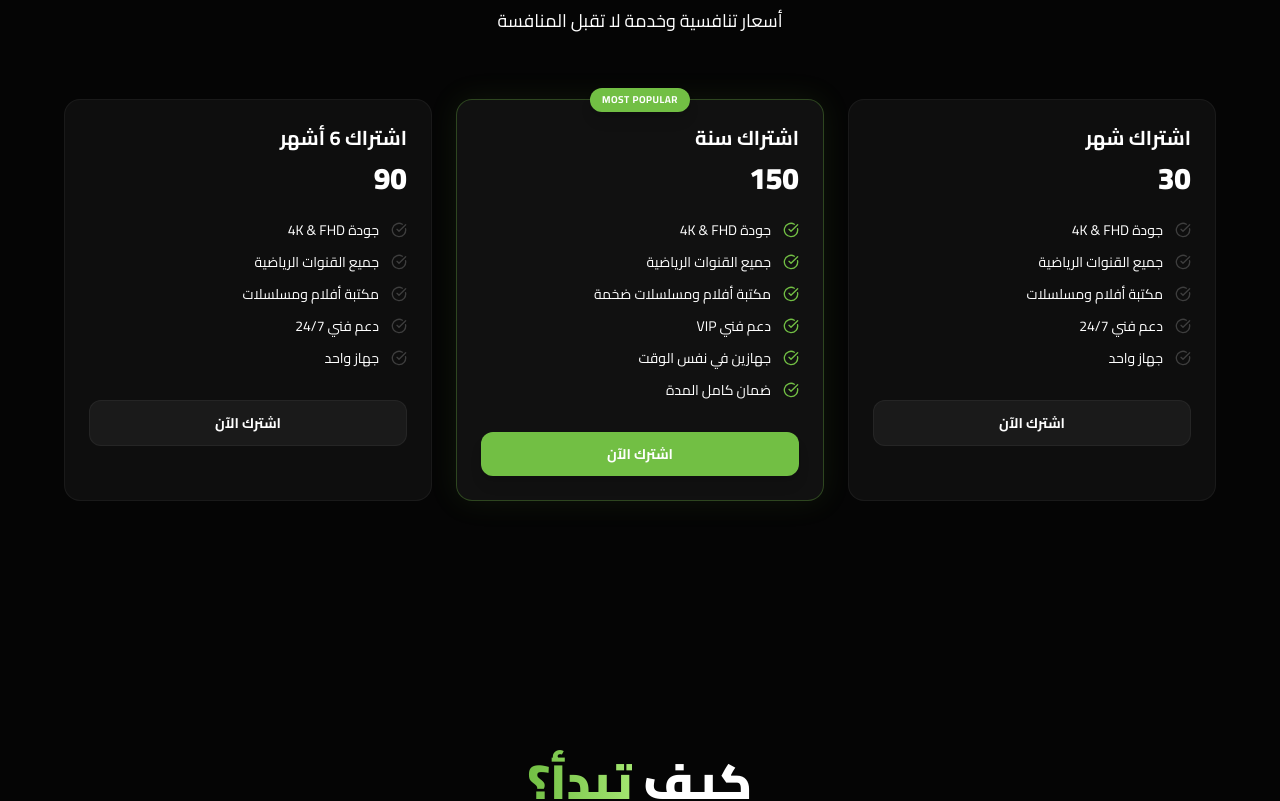
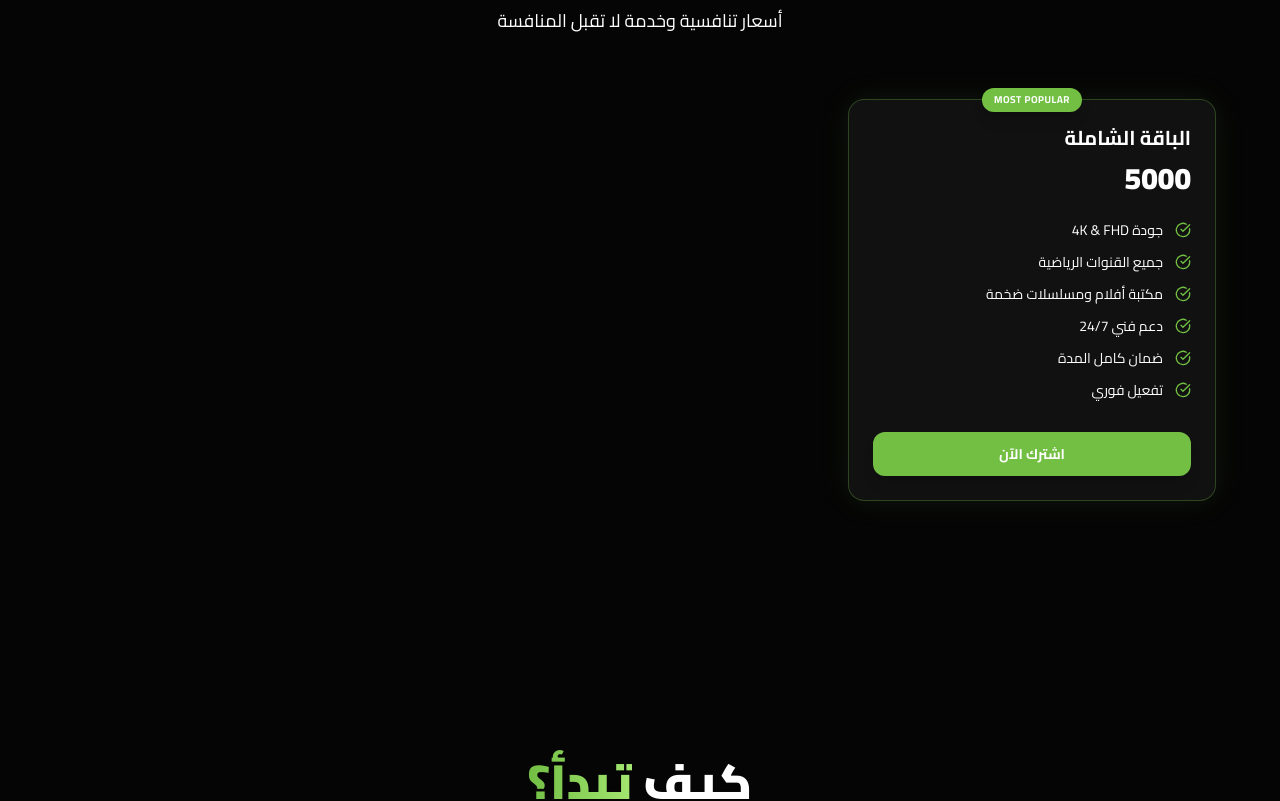
Before and after one commit to Abdallayasseer/Alsahasport-front, a Next.js app: page / in a window 1280 px wide. Shown: the part 1501-2302 px from the top of the page. Built offline with nearby package versions, Linux system fonts and the light colour scheme.

Commit message:
first commit

```diff
--- a/src/app/subscription/page.tsx
+++ b/src/app/subscription/page.tsx
@@ -111,14 +111,14 @@ export default function SubscriptionPage() {
                     <div>
                         <p className="text-xs text-text-secondary mb-1">سعر الاشتراك</p>
                         <div className="flex items-baseline gap-1">
-                            <span className="text-2xl font-bold text-white">30</span>
-                            <span className="text-sm text-alsaha-green">ر.س</span>
+                            <span className="text-2xl font-bold text-white">5000</span>
+                            <span className="text-sm text-alsaha-green">د.ع</span>
                         </div>
-                        <p className="text-[10px] text-white/40 mt-1">جهاز واحد فقط</p>
+                        <p className="text-[10px] text-white/40 mt-1">شامل كل القنوات</p>
                     </div>
                     <div className="text-left">
                         <span className="inline-block px-3 py-1 bg-alsaha-green/10 border border-alsaha-green/20 rounded-full text-[10px] text-alsaha-green font-bold">
-                            ✨ اشتراك لمدة شهر
+                            ✨ باقة مميزة
                         </span>
                     </div>
                 </div>
@@ -139,7 +139,7 @@ export default function SubscriptionPage() {
                         <Send size={16} className="group-hover/tg:-translate-y-0.5 transition-transform" />
                         <span>تيليجرام</span>
                     </Link>
-                    <Link href="#" className="flex items-center justify-center gap-2 py-3 bg-gradient-to-r from-[#833AB4]/10 via-[#FD1D1D]/10 to-[#FCA761]/10 border border-white/5 text-white/80 hover:text-white hover:border-white/20 rounded-xl transition-all text-sm font-medium group/ig">
+                    <Link href="https://www.instagram.com/alsahasports?igsh=OTU0cWFhYnExbDZu" target="_blank" className="flex items-center justify-center gap-2 py-3 bg-gradient-to-r from-[#833AB4]/10 via-[#FD1D1D]/10 to-[#FCA761]/10 border border-white/5 text-white/80 hover:text-white hover:border-white/20 rounded-xl transition-all text-sm font-medium group/ig">
                         <Instagram size={16} className="group-hover/ig:-translate-y-0.5 transition-transform" />
                         <span>انستقرام</span>
                     </Link>
--- a/src/components/Footer.tsx
+++ b/src/components/Footer.tsx
@@ -1,7 +1,7 @@
 "use client";
 
 import Link from "next/link";
-import { Twitter, Instagram, Send } from "lucide-react";
+import { Instagram, Send } from "lucide-react";
 
 export default function Footer() {
   return (
@@ -40,10 +40,7 @@ export default function Footer() {
           <div className="col-span-1">
             <h5 className="text-white font-bold mb-4">تابعنا</h5>
             <div className="flex gap-4">
-              <Link href="https://twitter.com" target="_blank" className="w-10 h-10 rounded-full bg-white/5 flex items-center justify-center text-white hover:bg-alsaha-green hover:text-white transition-all cursor-pointer">
-                <Twitter size={20} />
-              </Link>
-              <Link href="https://instagram.com" target="_blank" className="w-10 h-10 rounded-full bg-white/5 flex items-center justify-center text-white hover:bg-alsaha-green hover:text-white transition-all cursor-pointer">
+              <Link href="https://www.instagram.com/alsahasports?igsh=OTU0cWFhYnExbDZu" target="_blank" className="w-10 h-10 rounded-full bg-white/5 flex items-center justify-center text-white hover:bg-alsaha-green hover:text-white transition-all cursor-pointer">
                 <Instagram size={20} />
               </Link>
               <Link href="https://t.me/fareedsaad" target="_blank" className="w-10 h-10 rounded-full bg-white/5 flex items-center justify-center text-white hover:bg-alsaha-green hover:text-white transition-all cursor-pointer">
--- a/src/components/Packages.tsx
+++ b/src/components/Packages.tsx
@@ -6,28 +6,19 @@ import Link from "next/link";
 
 const packages = [
   {
-    name: "اشتراك شهر",
-    price: "30",
-    currency: "ر.س",
+    name: "الباقة الشاملة",
+    price: "5000",
+    currency: "د.ع",
     period: "/ شهر",
-    features: ["جودة 4K & FHD", "جميع القنوات الرياضية", "مكتبة أفلام ومسلسلات", "دعم فني 24/7", "جهاز واحد"],
-    popular: false,
-  },
-  {
-    name: "اشتراك سنة",
-    price: "150",
-    currency: "ر.س",
-    period: "/ سنة",
-    features: ["جودة 4K & FHD", "جميع القنوات الرياضية", "مكتبة أفلام ومسلسلات ضخمة", "دعم فني VIP", "جهازين في نفس الوقت", "ضمان كامل المدة"],
+    features: [
+      "جودة 4K & FHD",
+      "جميع القنوات الرياضية",
+      "مكتبة أفلام ومسلسلات ضخمة",
+      "دعم فني 24/7",
+      "ضمان كامل المدة",
+      "تفعيل فوري"
+    ],
     popular: true,
-  },
-  {
-    name: "اشتراك 6 أشهر",
-    price: "90",
-    currency: "ر.س",
-    period: "/ 6 أشهر",
-    features: ["جودة 4K & FHD", "جميع القنوات الرياضية", "مكتبة أفلام ومسلسلات", "دعم فني 24/7", "جهاز واحد"],
-    popular: false,
   },
 ];
 
```
